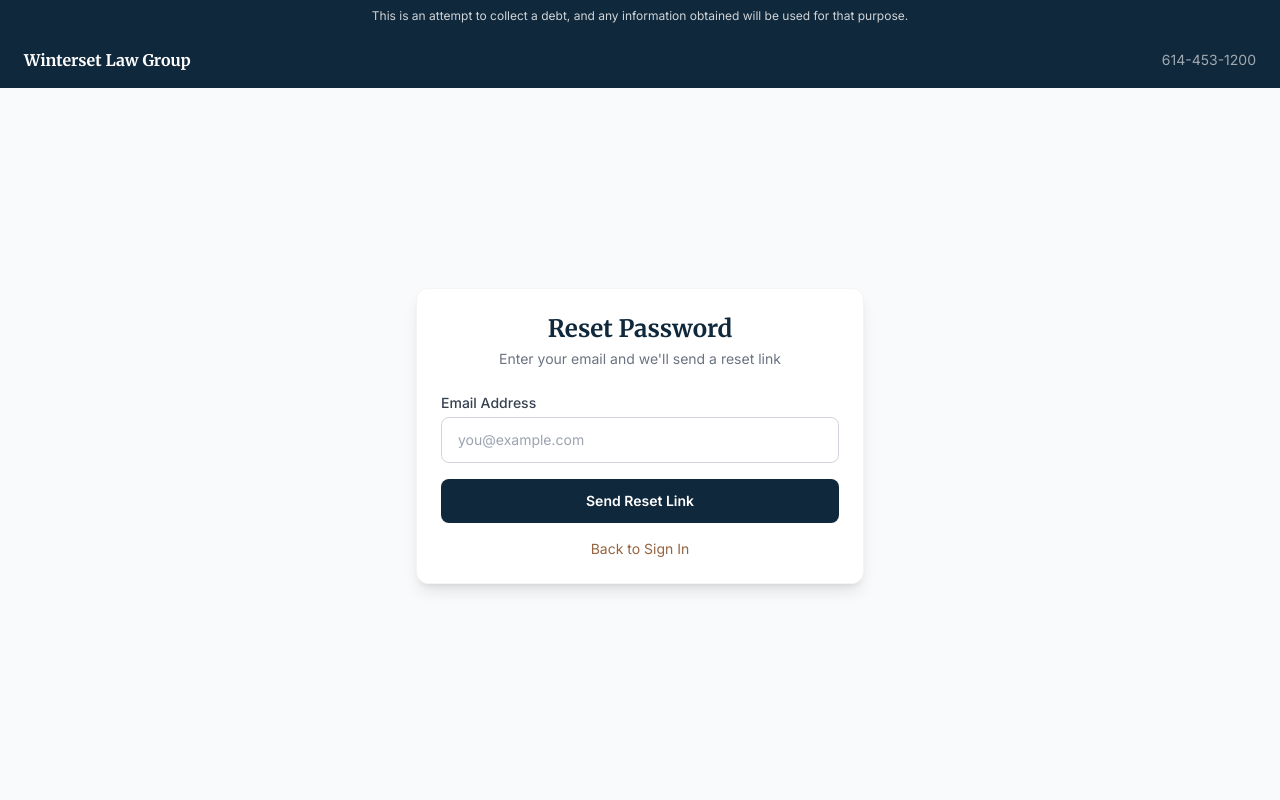
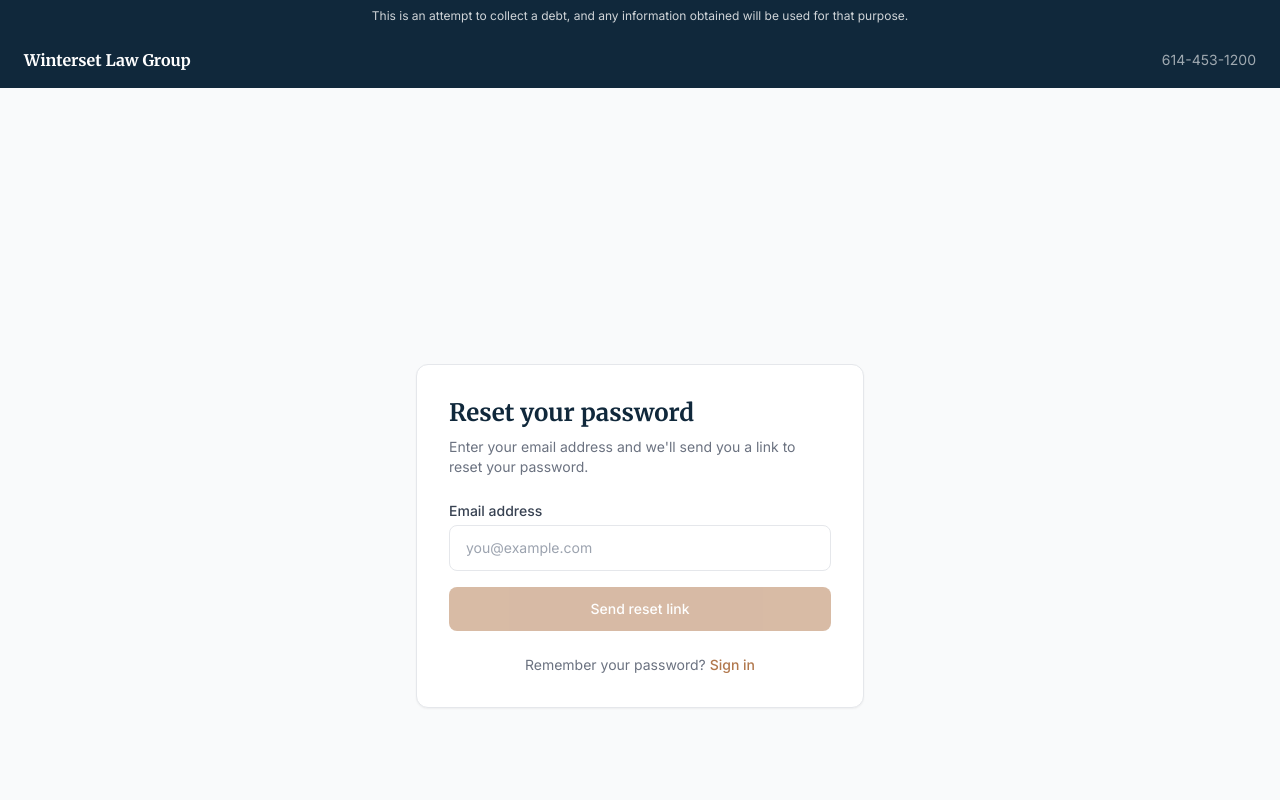
Before and after one commit to anibhati/Winterset-Law-Group, a Next.js app: page /forgot-password in a window 1280 px wide. Shown: the top 800 px of the page. Built offline with nearby package versions, Linux system fonts and the light colour scheme.

Commit message:
feat: add forgot and reset password pages

```diff
--- a/src/app/(auth)/forgot-password/page.tsx
+++ b/src/app/(auth)/forgot-password/page.tsx
@@ -1,69 +1,123 @@
+// src/app/(auth)/forgot-password/page.tsx
 "use client";
 
 import { useState } from "react";
-import { useForm } from "react-hook-form";
 import Link from "next/link";
-
-import BackButton from '@/components/ui/BackButton';
-// ...
-<div className="mb-6">
-  <BackButton href="/dashboard" label="Back to dashboard" />
-</div>
+import { motion } from "framer-motion";
 
 export default function ForgotPasswordPage() {
+  const [email, setEmail] = useState("");
   const [submitted, setSubmitted] = useState(false);
+  const [loading, setLoading] = useState(false);
   const [error, setError] = useState("");
 
-  const { register, handleSubmit, formState: { errors, isSubmitting } } = useForm<{ email: string }>();
+  async function handleSubmit(e: React.FormEvent) {
+    e.preventDefault();
+    if (!email.trim()) return;
 
-  async function onSubmit({ email }: { email: string }) {
+    setLoading(true);
     setError("");
+
+    try {
       const res = await fetch("/api/auth/forgot-password", {
         method: "POST",
         headers: { "Content-Type": "application/json" },
-      body: JSON.stringify({ email }),
+        body: JSON.stringify({ email: email.trim() }),
       });
-    if (res.ok) {
+
+      if (!res.ok) {
+        const data = await res.json();
+        setError(data.error || "Something went wrong");
+        return;
+      }
+
       setSubmitted(true);
-    } else {
+    } catch {
       setError("Something went wrong. Please try again.");
+    } finally {
+      setLoading(false);
     }
   }
 
   return (
-    <div className="w-full max-w-md">
-      <div className="card shadow-lg">
+    <div className="min-h-screen flex items-center justify-center bg-gray-50 px-4">
+      <motion.div
+        initial={{ opacity: 0, y: 16 }}
+        animate={{ opacity: 1, y: 0 }}
+        className="w-full max-w-md"
+      >
+        <div className="bg-white rounded-xl shadow-sm border border-gray-200 p-8">
+          <h1 className="text-2xl font-semibold text-[#10283B] mb-2">
+            Reset your password
+          </h1>
+
           {submitted ? (
-          <div className="text-center py-8">
-            <div className="text-4xl mb-4">📬</div>
-            <h2 className="text-xl font-serif font-bold text-navy-900 mb-2">Check Your Inbox</h2>
-            <p className="text-gray-600 text-sm">
-              If that email is registered, you&apos;ll receive a password reset link shortly.
+            <div>
+              <p className="text-gray-600 text-sm leading-relaxed mb-6">
+                If an account exists with that email, we&apos;ve sent a password
+                reset link. Check your inbox and spam folder.
               </p>
-            <Link href="/login" className="btn-primary mt-6 inline-flex">Back to Sign In</Link>
+              <Link
+                href="/login"
+                className="block w-full text-center py-3 bg-[#10283B] text-white text-sm font-medium rounded-lg hover:bg-[#0d2033] transition-colors"
+              >
+                Back to login
+              </Link>
             </div>
           ) : (
-          <>
-            <div className="text-center mb-6">
-              <h1 className="text-2xl font-serif font-bold text-navy-900">Reset Password</h1>
-              <p className="text-gray-500 text-sm mt-1">Enter your email and we&apos;ll send a reset link</p>
+            <div>
+              <p className="text-gray-500 text-sm mb-6">
+                Enter your email address and we&apos;ll send you a link to reset
+                your password.
+              </p>
+
+              {error && (
+                <div className="mb-4 p-3 bg-red-50 border border-red-200 rounded-lg text-red-600 text-sm">
+                  {error}
                 </div>
-            <form onSubmit={handleSubmit(onSubmit)} className="space-y-4" noValidate>
+              )}
+
+              <form onSubmit={handleSubmit} className="space-y-4">
                 <div>
-                <label className="block text-sm font-medium text-gray-700 mb-1" htmlFor="email">Email Address</label>
-                <input id="email" type="email" className="input-field" placeholder="you@example.com"
-                  {...register("email", { required: "Email is required" })} />
-                {errors.email && <p className="text-red-500 text-xs mt-1">{errors.email.message}</p>}
+                  <label
+                    htmlFor="email"
+                    className="block text-sm font-medium text-gray-700 mb-1"
+                  >
+                    Email address
+                  </label>
+                  <input
+                    id="email"
+                    type="email"
+                    value={email}
+                    onChange={(e) => setEmail(e.target.value)}
+                    placeholder="you@example.com"
+                    required
+                    className="w-full px-4 py-3 border border-gray-200 rounded-lg text-sm focus:outline-none focus:ring-2 focus:ring-[#B1784D]/30 focus:border-[#B1784D]"
+                  />
                 </div>
-              {error && <p className="text-red-600 text-sm">{error}</p>}
-              <button type="submit" disabled={isSubmitting} className="btn-primary w-full">
-                {isSubmitting ? "Sending..." : "Send Reset Link"}
+
+                <button
+                  type="submit"
+                  disabled={loading || !email.trim()}
+                  className="w-full py-3 bg-[#B1784D] text-white text-sm font-medium rounded-lg hover:bg-[#9A6640] disabled:opacity-50 transition-colors"
+                >
+                  {loading ? "Sending..." : "Send reset link"}
                 </button>
               </form>
-            <Link href="/login" className="block text-center text-sm text-gold-600 mt-4 hover:underline">Back to Sign In</Link>
-          </>
+
+              <p className="text-center text-sm text-gray-500 mt-6">
+                Remember your password?{" "}
+                <Link
+                  href="/login"
+                  className="text-[#B1784D] hover:underline font-medium"
+                >
+                  Sign in
+                </Link>
+              </p>
+            </div>
           )}
         </div>
+      </motion.div>
     </div>
   );
 }
--- a/src/app/(auth)/reset-password/page.tsx
+++ b/src/app/(auth)/reset-password/page.tsx
@@ -1,105 +1,181 @@
+// src/app/(auth)/reset-password/page.tsx
 "use client";
 
-import { useState } from "react";
-import { useSearchParams, useRouter } from "next/navigation";
-import { useForm } from "react-hook-form";
+import { useState, Suspense } from "react";
+import { useSearchParams } from "next/navigation";
 import Link from "next/link";
-import { Suspense } from "react";
+import { motion } from "framer-motion";
 
-import BackButton from '@/components/ui/BackButton';
-// ...
-<div className="mb-6">
-  <BackButton href="/dashboard" label="Back to dashboard" />
-</div>
+function ResetPasswordForm() {
+  const searchParams = useSearchParams();
+  const token = searchParams.get("token");
 
-interface ResetForm { password: string; confirmPassword: string }
-
-function ResetForm() {
-  const searchParams = useSearchParams();
-  const router = useRouter();
-  const token = searchParams.get("token") || "";
+  const [password, setPassword] = useState("");
+  const [confirmPassword, setConfirmPassword] = useState("");
+  const [loading, setLoading] = useState(false);
   const [error, setError] = useState("");
   const [success, setSuccess] = useState(false);
 
-  const { register, handleSubmit, watch, formState: { errors, isSubmitting } } = useForm<ResetForm>();
-  const password = watch("password");
+  async function handleSubmit(e: React.FormEvent) {
+    e.preventDefault();
+    setError("");
 
-  async function onSubmit({ password }: ResetForm) {
-    setError("");
+    if (password.length < 8) {
+      setError("Password must be at least 8 characters");
+      return;
+    }
+
+    if (password !== confirmPassword) {
+      setError("Passwords do not match");
+      return;
+    }
+
+    setLoading(true);
+
+    try {
       const res = await fetch("/api/auth/reset-password", {
         method: "POST",
         headers: { "Content-Type": "application/json" },
         body: JSON.stringify({ token, password }),
       });
-    if (res.ok) {
+
+      const data = await res.json();
+
+      if (!res.ok) {
+        setError(data.error || "Something went wrong");
+        return;
+      }
+
       setSuccess(true);
-      setTimeout(() => router.push("/login"), 3000);
-    } else {
-      const body = await res.json().catch(() => ({}));
-      setError(body.error || "Reset failed. The link may have expired.");
+    } catch {
+      setError("Something went wrong. Please try again.");
+    } finally {
+      setLoading(false);
     }
   }
 
-  if (!token) return (
-    <div className="text-center">
-      <p className="text-red-600 mb-4">Invalid reset link.</p>
-      <Link href="/forgot-password" className="btn-primary">Request New Link</Link>
+  if (!token) {
+    return (
+      <div className="bg-white rounded-xl shadow-sm border border-gray-200 p-8">
+        <h1 className="text-2xl font-semibold text-[#10283B] mb-4">
+          Invalid link
+        </h1>
+        <p className="text-gray-500 text-sm mb-6">
+          This password reset link is invalid or has expired. Please request a
+          new one.
+        </p>
+        <Link
+          href="/forgot-password"
+          className="block w-full text-center py-3 bg-[#B1784D] text-white text-sm font-medium rounded-lg hover:bg-[#9A6640] transition-colors"
+        >
+          Request new link
+        </Link>
       </div>
     );
+  }
 
-  if (success) return (
-    <div className="text-center">
-      <div className="text-4xl mb-3">✅</div>
-      <h2 className="text-xl font-serif font-bold text-navy-900 mb-2">Password Updated</h2>
-      <p className="text-gray-500 text-sm">Redirecting to sign in...</p>
+  if (success) {
+    return (
+      <div className="bg-white rounded-xl shadow-sm border border-gray-200 p-8">
+        <h1 className="text-2xl font-semibold text-[#10283B] mb-4">
+          Password reset
+        </h1>
+        <p className="text-gray-600 text-sm leading-relaxed mb-6">
+          Your password has been updated. You can now sign in with your new
+          password.
+        </p>
+        <Link
+          href="/login"
+          className="block w-full text-center py-3 bg-[#10283B] text-white text-sm font-medium rounded-lg hover:bg-[#0d2033] transition-colors"
+        >
+          Sign in
+        </Link>
       </div>
     );
+  }
 
   return (
-    <>
-      <div className="text-center mb-6">
-        <h1 className="text-2xl font-serif font-bold text-navy-900">Set New Password</h1>
+    <div className="bg-white rounded-xl shadow-sm border border-gray-200 p-8">
+      <h1 className="text-2xl font-semibold text-[#10283B] mb-2">
+        Set new password
+      </h1>
+      <p className="text-gray-500 text-sm mb-6">
+        Enter your new password below.
+      </p>
+
+      {error && (
+        <div className="mb-4 p-3 bg-red-50 border border-red-200 rounded-lg text-red-600 text-sm">
+          {error}
         </div>
-      <form onSubmit={handleSubmit(onSubmit)} className="space-y-4" noValidate>
+      )}
+
+      <form onSubmit={handleSubmit} className="space-y-4">
         <div>
-          <label className="block text-sm font-medium text-gray-700 mb-1">New Password</label>
-          <input type="password" className="input-field" placeholder="Min. 12 characters"
-            {...register("password", {
-              required: "Required", minLength: { value: 12, message: "At least 12 characters" },
-              validate: {
-                upper: (v) => /[A-Z]/.test(v) || "Uppercase letter required",
-                number: (v) => /[0-9]/.test(v) || "Number required",
-                special: (v) => /[^A-Za-z0-9]/.test(v) || "Special character required",
-              }
-            })} />
-          {errors.password && <p className="text-red-500 text-xs mt-1">{errors.password.message}</p>}
+          <label
+            htmlFor="password"
+            className="block text-sm font-medium text-gray-700 mb-1"
+          >
+            New password
+          </label>
+          <input
+            id="password"
+            type="password"
+            value={password}
+            onChange={(e) => setPassword(e.target.value)}
+            placeholder="At least 8 characters"
+            required
+            className="w-full px-4 py-3 border border-gray-200 rounded-lg text-sm focus:outline-none focus:ring-2 focus:ring-[#B1784D]/30 focus:border-[#B1784D]"
+          />
         </div>
+
         <div>
-          <label className="block text-sm font-medium text-gray-700 mb-1">Confirm Password</label>
-          <input type="password" className="input-field" placeholder="Re-enter password"
-            {...register("confirmPassword", {
-              required: "Required",
-              validate: (v) => v === password || "Passwords do not match",
-            })} />
-          {errors.confirmPassword && <p className="text-red-500 text-xs mt-1">{errors.confirmPassword.message}</p>}
+          <label
+            htmlFor="confirmPassword"
+            className="block text-sm font-medium text-gray-700 mb-1"
+          >
+            Confirm password
+          </label>
+          <input
+            id="confirmPassword"
+            type="password"
+            value={confirmPassword}
+            onChange={(e) => setConfirmPassword(e.target.value)}
+            placeholder="Re-enter your password"
+            required
+            className="w-full px-4 py-3 border border-gray-200 rounded-lg text-sm focus:outline-none focus:ring-2 focus:ring-[#B1784D]/30 focus:border-[#B1784D]"
+          />
         </div>
-        {error && <p className="text-red-600 text-sm">{error}</p>}
-        <button type="submit" disabled={isSubmitting} className="btn-primary w-full">
-          {isSubmitting ? "Updating..." : "Update Password"}
+
+        <button
+          type="submit"
+          disabled={loading || !password || !confirmPassword}
+          className="w-full py-3 bg-[#B1784D] text-white text-sm font-medium rounded-lg hover:bg-[#9A6640] disabled:opacity-50 transition-colors"
+        >
+          {loading ? "Resetting..." : "Reset password"}
         </button>
       </form>
-    </>
+    </div>
   );
 }
 
 export default function ResetPasswordPage() {
   return (
-    <div className="w-full max-w-md">
-      <div className="card shadow-lg">
-        <Suspense fallback={<p className="text-center text-gray-500">Loading...</p>}>
-          <ResetForm />
+    <div className="min-h-screen flex items-center justify-center bg-gray-50 px-4">
+      <motion.div
+        initial={{ opacity: 0, y: 16 }}
+        animate={{ opacity: 1, y: 0 }}
+        className="w-full max-w-md"
+      >
+        <Suspense
+          fallback={
+            <div className="bg-white rounded-xl shadow-sm border border-gray-200 p-8 text-center text-gray-400 text-sm">
+              Loading...
+            </div>
+          }
+        >
+          <ResetPasswordForm />
         </Suspense>
-      </div>
+      </motion.div>
     </div>
   );
 }
```
Lines whose indentation alone changed are shown as unchanged.
